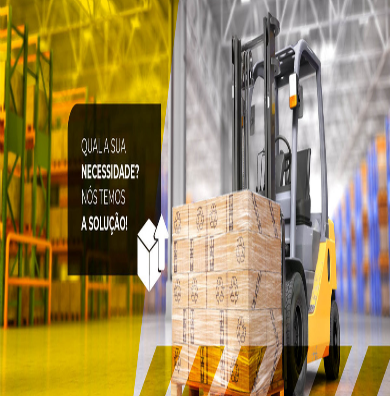
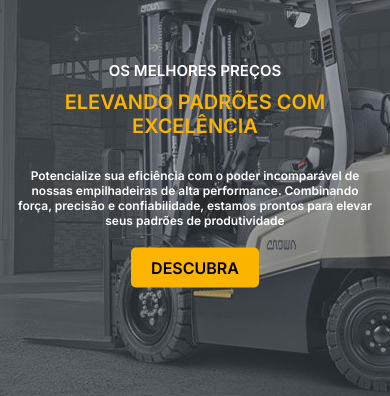
Before and after one commit to felipeov1/-Commercial-Website, a PHP site: page /newIndex.html in a window 390 px wide; the page is wider, and only the part inside the window is pictured. Shown: the part 195-591 px from the top of that part. Run offline with PHP 8.4, Linux system fonts and the light colour scheme.

Commit message:
feat: added a responsive banner and efects in header buttons

```diff
--- a/newIndex.html
+++ b/newIndex.html
@@ -9,7 +9,7 @@
 <body>
     <nav>
         <div id="imgLogo">
-            <img src="img/logo.png" height="120px" alt="">
+            <img src="img/logo.png" height="70px" alt="">
         </div>
         <button>&#9776;</button>
         <ul>
@@ -24,25 +24,25 @@
             </li>
         </ul>
     </nav>
-    <section class="aprImg">
-        <img src="img/banner-apresentacao.jpg" height="500px" width="100%" alt="">
-    </section>
 
-    <section class="pruductInfo">
-        <img src="img/Empilhadeira-todo-terreno-Movix.jpg" height="500px" width="100%" alt="" >
-        <button class="btnImg"></button>
-    </section>
+    <div class="mainImage">
+        <div class="container">
+            <span class="textPrice">OS MELHORES PREÇOS</span>
+            <span class="textTitle">ELEVANDO PADRÕES COM EXCELÊNCIA</span>
+            <span class="text">Potencialize sua eficiência com o poder incomparável de nossas empilhadeiras de alta performance. Combinando força, precisão e confiabilidade, estamos prontos para elevar seus padrões de produtividade</span>
+            <a class="btnLink" href="#">DESCUBRA</a>
+        </div>
+    </div>
 
-
-    <div class="nav-produtos"> <!-- AQUI RECEBRÁ OS ITENS DO BANCO DE DADOS -->
-        <a href="/SiteVendas/produtos.php"><input class="btn-produtos" type="submit" value="Página Produtos"></a>
-        <ul>
-            <li class="nav-item"><a href="#" class="nav-link"><img src="" alt="" height="200px"></a><b><p>Empillhadeiras Série EFFO</p></b></li>
-            <li class="nav-item"><a href="#" class="nav-link"><img src="" alt="" height="200px"></a><b> <p>Empilhadeiras de Tamanho Médio I</p></b></li>
-            <li class="nav-item"><a href="#" class="nav-link"><img src="" alt="" height="200px"></a><b><p>Empilhadeiras de Tamanho Médio II</p> </b></li>
-            <li class="nav-item"><a href="#" class="nav-link"><img src="" alt="" height="200px"></a><b><p>Empilhadeiras Elétricas</p></b></li>
-            <li class="nav-item"><a href="#" class="nav-link"><img src="" alt="" height="200px"></a><b><p>Empilhadeira Elétrica de Três Rodas 1.5-2.0T</p></b></li>
-        </ul>
+    <div class="containerProducts">
+        <div class="firstProduct">
+            <h1>produto1</h1>
+            <img src="img/empilhaderiahome.jpg" alt="">
+        </div>
+        <div class="secondProduct">
+            <h1>produto 2</h1>
+            <img src="img/empilhadeiraeletricaHome.jpg" alt="">
+        </div>
     </div>
 </body>
 </html>
--- a/newStyle.css
+++ b/newStyle.css
@@ -1,8 +1,20 @@
+@import url('https://fonts.googleapis.com/css2?family=Inter:wght@100;200;300;400;500;600&display=swap');
+
+
     body {
+        background-color: #e9e9e9;
+        height: 100%;
         margin: 0;
+        padding: 0;
+        font-family: 'Inter', sans-serif;
+    }
+
+    #imgLogo{
+        margin: 5px 5px 5px 5px;
     }
 
     ul {
+        margin: 0;
         list-style: none;
         padding: 0;
         align-items: center;
@@ -11,22 +23,34 @@
     }
 
     nav {
-        background-color: white;
-        padding: 0 20px;
+        background-color: #f2f1efff;
+        padding: 0;
         justify-content: space-between;
+
     }
 
     nav, ul{
         display: flex;
         flex-direction: row;
-        padding-top: 10px;
+        padding-top: 0;
+    }
+
+    li p{
+        margin: 30px 0 0 0;
     }
 
     li {
         padding: 0 20px;
+        text-align: center;
+        height: 100%;
     }
 
-    li:hover,
+    li:hover{
+        color: #fbb400;
+        background-color: #354759;
+
+    }
+
     button:hover{
         cursor: pointer;
         opacity: 0.8;
@@ -59,6 +83,7 @@
         padding: 0;
         align-items: flex-start;
 
+
     }
     #imgLogo{
         margin: 10px;
@@ -71,15 +96,114 @@
         width: 100%;
     }
     li:hover{
-        background-color: rgba(43, 43, 43, 0.2);
+        color: #fbb400;
+        background-color: #354759;;
     }
 }
 
-.aprImg{
-    object-fit: contain;
+
+/* main image */
+
+.mainImage{
+    position: relative;
+    background: url(img/mainImageLarge.jpg) no-repeat center;
+    background-size: cover;
+    height: 500px;
+    overflow: hidden;
+}
+
+.mainImage .container{
+   position: absolute;
+   top: 50%;
+   left: 50%;
+   transform: translate(-50%, -50%);
+   text-align: center;
+   color: #fff;
+   font-weight: 700;
+}
+
+
+.textTitle{
+    margin: 5px;
+    display: block;
+    font-size: 35px;
+    color: #fbb400;
 
 }
 
-.nav-produtos{
-    width: 100%;
+.textPrice{
+    display: block;
+    font-size: 20px;
+    font-weight: bolder;
 }
+
+.text{
+    display: block;
+    margin: 30px 0 30px 0;
+}
+
+.mainImage .container .btnLink{
+    color: black;
+    padding: 10px 20px;
+    background-color: #fbb400;
+    text-decoration: none;
+    border-radius: 5px;
+    transition: .6s;
+}
+
+.btnLink:hover{
+    opacity: .6;
+}
+
+@media screen and (max-width: 760px){
+    .mainImage{
+        background: url(img/mainImageSmall.jpg) no-repeat center;
+        background-size: cover;
+    }
+    .textTitle{
+        display: block;
+        font-size: 20px;
+
+    }
+
+    .textPrice{
+        display: block;
+        font-size: 15px;
+        margin-bottom: 10px;
+    }
+
+    .text{
+        display: block;
+        inline-size: 360px;
+        font-size: 12px;
+    }
+}
+
+@media screen and (max-width: 364px){
+    .text{
+        display: block;
+        inline-size: 300px;
+        font-size: 12px;
+    }
+
+}
+
+
+/* products */
+
+.containerProducts{
+    display: flex;
+    height: 400px;
+}
+
+.firstProduct{
+   border: 1px solid black;
+   width: 50%;
+   height: 400px;
+}
+
+.secondProduct{
+    border: 1px solid black;
+    width: 50%;
+    height: 400px;
+}
```
Also changed, not shown: img/Empilhadeira-todo-terreno-Movix.jpg (deleted), img/banner-apresentacao.jpg (deleted), img/mainImageLarge.jpg (added), img/mainImageSmall.jpg (added).
